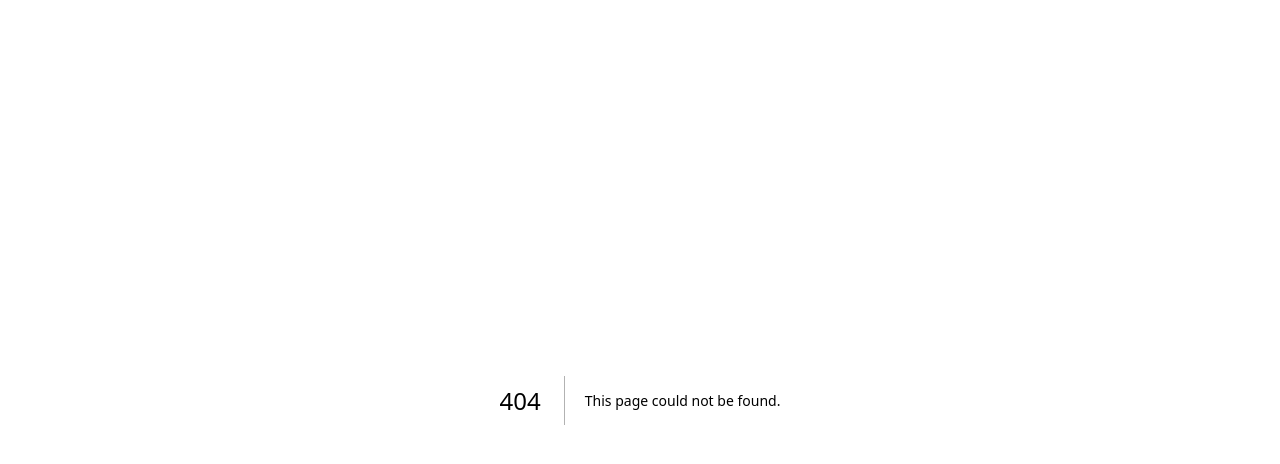
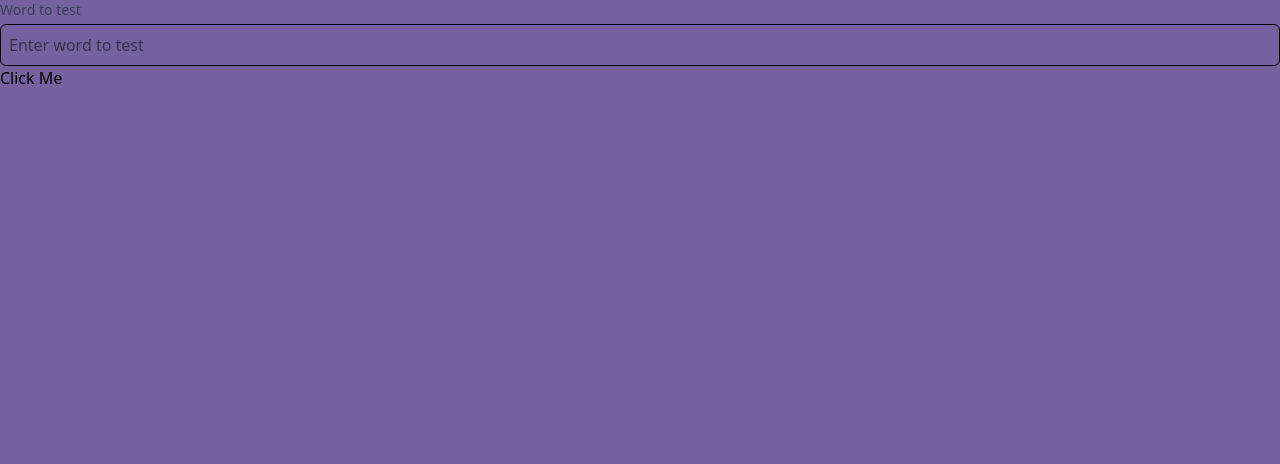
Before and after one commit to EliBrank/wurdo, a Next.js app: page /testing/api_testing in a window 1280 px wide. Before the commit this address had no page. Shown: the top 464 px of the page. Built offline with nearby package versions, Linux system fonts and the light colour scheme.

Commit message:
Adding the api_testing to pass data to front-end

```diff
--- /dev/null
+++ b/app/testing/api_testing/page.tsx
@@ -0,0 +1,45 @@
+"use client";
+
+import { useState } from "react";
+
+export default function Page() {
+  const [word, setWord] = useState<string | undefined>("");
+  const handleInputChange = (e: React.ChangeEvent<HTMLInputElement>) => {
+    setWord(e.target.value);
+  };
+
+  async function submitWord(word: any) {
+    const response = await fetch("http://localhost:8000/play", {
+      method: "POST",
+      headers: {
+        "Content-Type": "application/json",
+      },
+      body: JSON.stringify({ word: word }),
+    });
+
+    if (!response.ok) {
+      // Handle error
+      throw new Error("API request failed");
+    }
+
+    const data = await response.json();
+    console.log(data); // { "received_word": "yourword", "message": "Your word 'yourword' has been processed." }
+    return data;
+  }
+  return (
+    <div>
+      <label className="block text-sm font-medium text-gray-700">
+        Word to test
+      </label>
+      <input
+        name="Test"
+        type="text"
+        className="border p-2 rounded-md w-full mt-1"
+        placeholder="Enter word to test"
+        value={word}
+        onChange={handleInputChange}
+      />
+      <button onClick={() => submitWord(word)}>Click Me</button>
+    </div>
+  );
+}
```
Also changed, not shown: ml_engine/requirements.txt, vercel.json (added), 1 other file (tests, documents, lock files or other folders).
